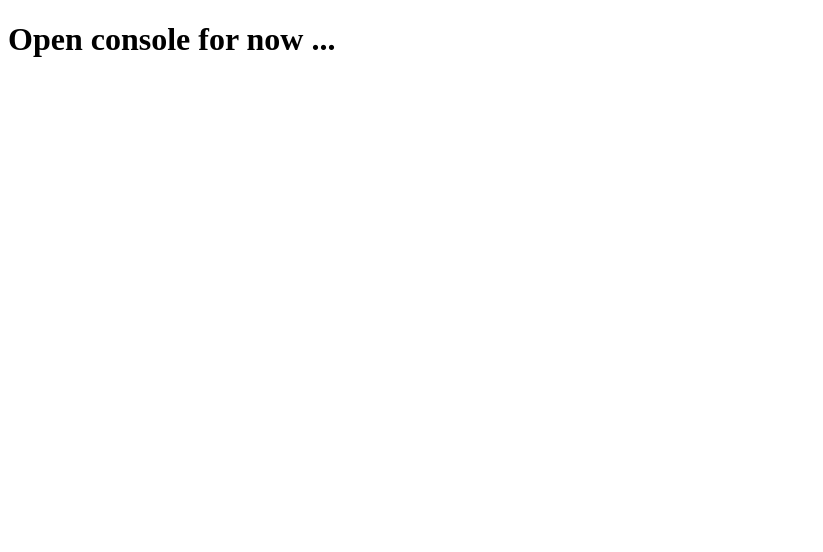
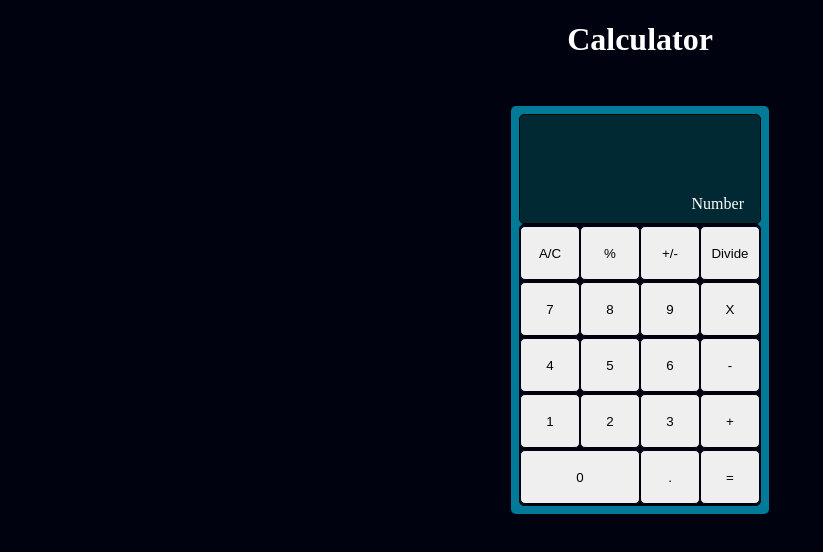
Before and after one commit to JoshDevHub/Calculator, a website: page index.html in a window 1280 px wide. Shown: the whole page, without its empty margins (0-823 px from the left). Drawn offline with Linux system fonts and the light colour scheme.

Commit message:
Create basic UI for calculator

```diff
--- a/index.html
+++ b/index.html
@@ -9,6 +9,70 @@
   <title>Calculator</title>
 </head>
 <body>
-  <h1>Open console for now ...</h1>
+  <h1>Calculator</h1>
+  <div class="calculator">
+    <div class="calculator__display">
+      <span>Number</span>
+    </div>
+    <div class="calculator__key__container">
+      <div class="calculator__key">
+        <button>A/C</button>
+      </div>
+      <div class="calculator__key">
+        <button>%</button>
+      </div>
+      <div class="calculator__key">
+        <button>+/-</button>
+      </div>
+      <div class="calculator__key">
+        <button>Divide</button>
+      </div>
+      <div class="calculator__key">
+        <button>7</button>
+      </div>
+      <div class="calculator__key">
+        <button>8</button>
+      </div>
+      <div class="calculator__key">
+        <button>9</button>
+      </div>
+      <div class="calculator__key">
+        <button>X</button>
+      </div>
+      <div class="calculator__key">
+        <button>4</button>
+      </div>
+      <div class="calculator__key">
+        <button>5</button>
+      </div>
+      <div class="calculator__key">
+        <button>6</button>
+      </div>
+      <div class="calculator__key">
+        <button>-</button>
+      </div>
+      <div class="calculator__key">
+        <button>1</button>
+      </div>
+      <div class="calculator__key">
+        <button>2</button>
+      </div>
+      <div class="calculator__key">
+        <button>3</button>
+      </div>
+      <div class="calculator__key">
+        <button>+</button>
+      </div>
+      <div class="calculator__key zero">
+        <button>0</button>
+      </div>
+      <div class="calculator__key">
+        <button>.</button>
+      </div>
+      <div class="calculator__key">
+        <button>=</button>
+      </div>
+    </div>
+  </div>
 </body>
 </html>
--- a/style.css
+++ b/style.css
@@ -1 +1,75 @@
-/* Styles coming soon */
+/* Universal Styles & Resets */
+body {
+  margin: 0;
+}
+
+button {
+  border: none;
+}
+
+:root {
+  --calc-color: hsl(192, 100%, 30%);
+  --calc-display: hsl(192, 100%, 10%);
+  --main-bg-color: hsl(231, 100%, 3%);
+}
+
+*, *::before, *::after {
+  box-sizing: border-box;
+}
+
+html {
+  background-color: var(--main-bg-color);
+  color: white;
+  font-size: 16px;
+  text-align: center;
+}
+
+/* Calculator Styles */
+
+.calculator {
+  background-color: var(--calc-color);
+  border-radius: 5px;
+  display: flex;
+  flex-direction: column;
+  height: 408px;
+  margin: 3rem auto;
+  padding: 0.5rem;
+  width: 258px;
+}
+
+.calculator__display {
+  background-color: var(--calc-display);
+  border-radius: 5px;
+  border: 1px solid black;
+  flex-basis: 28%;
+  padding-right: 1rem;
+  padding-top: 5rem;
+  text-align: right;
+}
+
+
+.calculator__key__container {
+  background-color: var(--main-bg-color);
+  border: 1px solid var(--main-bg-color);
+  border-radius: 5px;
+  display: grid;
+  flex-basis: 72%;
+  grid-template-columns: repeat(4, 1fr);
+  grid-template-rows: repeat(5, 1fr);
+}
+
+.calculator__key {
+  align-self: center;
+}
+
+.calculator__key button {
+  border: 1px solid var(--main-bg-color);
+  border-radius: 5px;
+  padding: 1.39em 0;
+  width: 100%;
+}
+
+.zero {
+  grid-column-end: 3;
+  grid-column-start: 1;
+}
```
